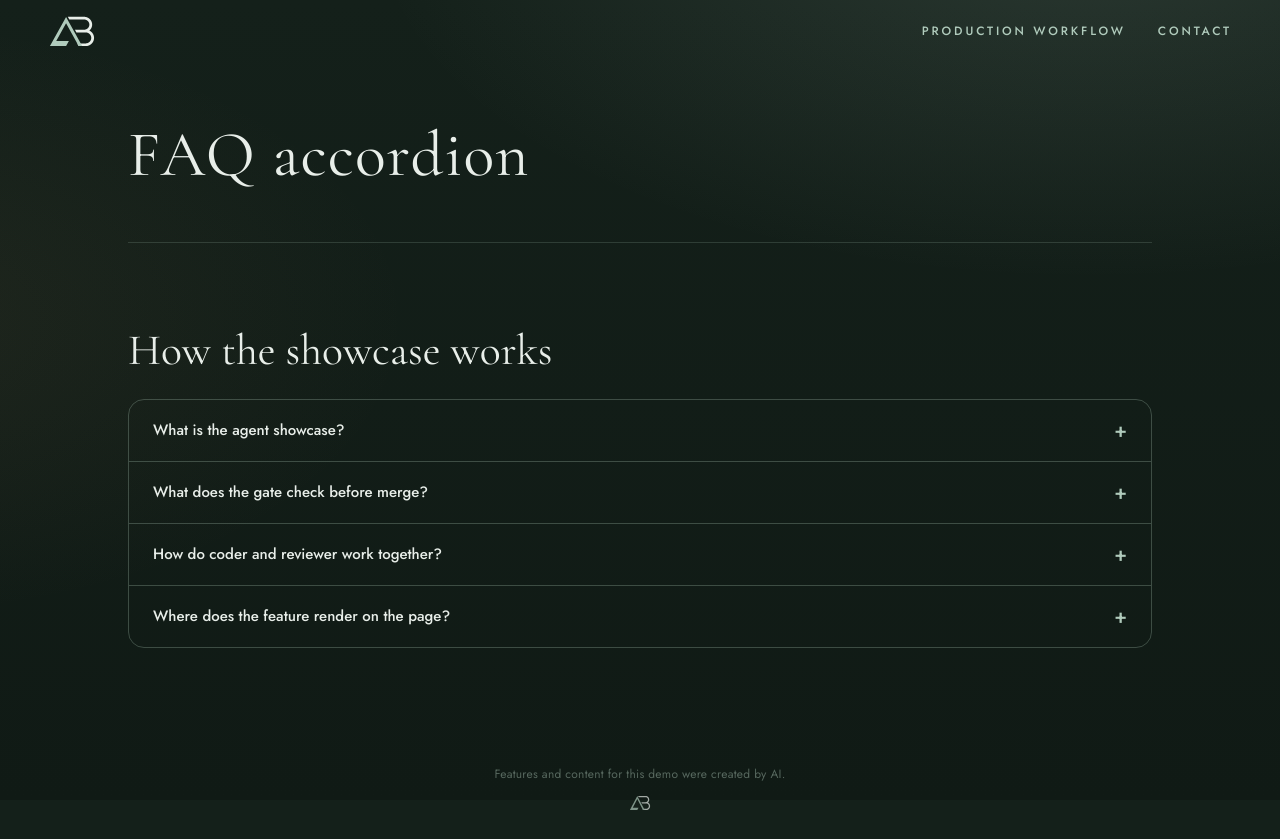
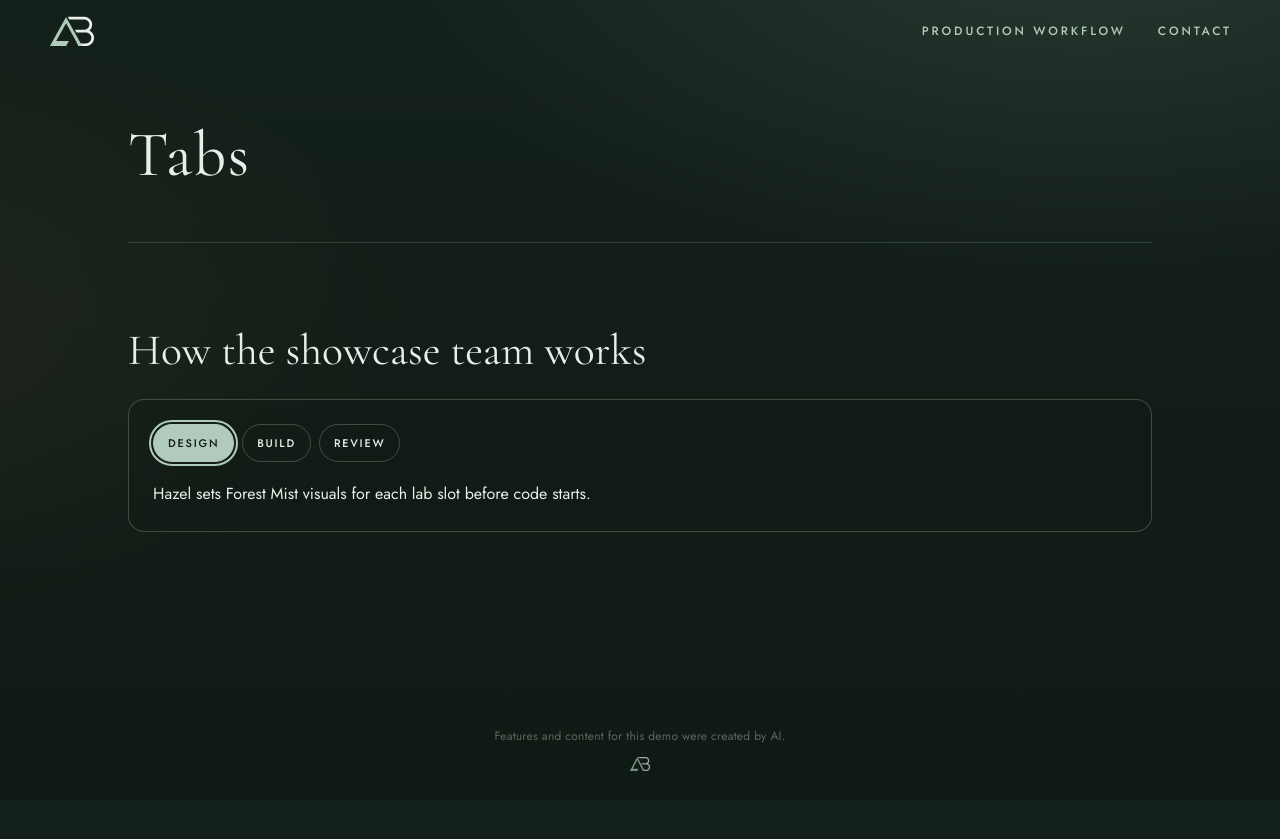
Before and after one commit to ashtonbach/agent-showcase, a Next.js app: page /showcase/ in a window 1280 px wide. After the commit the page ends 800 px from the top, so only its background shows below. Built offline with nearby package versions, Linux system fonts and the light colour scheme.

Commit message:
Feature: Tabs (Authors: Alder) (#380)
Merged after Rowan (AI reviewer) approved bd08808 and the v2 gate, build and functional checks passed. Author: Alder (AI coder)

Co-author: Alder (AI coder)

```diff
--- a/app/lab/current.json
+++ b/app/lab/current.json
@@ -1 +1 @@
-{"slug":"faq-accordion"}
+{"slug":"tabs"}
--- a/app/lab/tabs/index.tsx
+++ b/app/lab/tabs/index.tsx
@@ -1,100 +1,48 @@
 "use client";
-
-import { useRef, useState, type KeyboardEvent } from "react";
-
-type TabDef = { id: string; label: string; heading: string; body: string };
-
-const TABS: TabDef[] = [
-  {
-    id: "pick",
-    label: "Pick",
-    heading: "Pick a feature",
-    body: "A visitor triggers a run; the coordinator hands the team one small, scoped feature to build.",
-  },
-  {
-    id: "build",
-    label: "Build",
-    heading: "Build in the open",
-    body: "The coder writes the component live in its own lab slot while a reviewer and QA wait on deck.",
-  },
-  {
-    id: "check",
-    label: "Check",
-    heading: "Check before merge",
-    body: "Automated gates and a reviewer check the live preview before any change reaches production.",
-  },
-];
-
-const css = `
-.lab-tabs-section { width: min(720px, 100%); margin: 8px auto 56px; }
-.lab-tabs-title { font-family: var(--serif); font-weight: 400; font-size: 30px; margin: 0 0 20px; color: var(--mist); }
-.lab-tabs-list { display: flex; flex-wrap: wrap; gap: 8px; margin: 0 0 16px; }
-.lab-tabs-tab { font-family: var(--sans); font-size: 14px; color: var(--muted); background: transparent; border: 1px solid rgba(176, 203, 188, 0.28); border-radius: 999px; padding: 8px 18px; cursor: pointer; }
-.lab-tabs-tab--active { color: var(--forest); background: var(--sage); border-color: var(--sage); }
-.lab-tabs-panel { border: 1px solid rgba(176, 203, 188, 0.28); border-radius: 16px; padding: 24px; }
-.lab-tabs-panel-heading { font-family: var(--serif); font-weight: 400; font-size: 22px; margin: 0 0 10px; color: var(--mist); }
-.lab-tabs-panel-body { margin: 0; color: var(--mist); line-height: 1.6; }
-@media (prefers-reduced-motion: no-preference) { .lab-tabs-tab { transition: background 0.15s ease, color 0.15s ease; } }
-@media (max-width: 420px) { .lab-tabs-tab { padding: 7px 14px; font-size: 13px; } .lab-tabs-panel { padding: 18px; } }
-`;
-
-export default function Tabs() {
+import { useId, useLayoutEffect, useState } from "react";
+const STEPS = [
+  { label: "Design", text: "Hazel sets Forest Mist visuals for each lab slot before code starts." },
+  { label: "Build", text: "Alder codes the spec in the lab slot and ships through the kit gate." },
+  { label: "Review", text: "Rowan reviews the PR and Cedar QA signs off on preview before merge." },
+] as const;
+export default function TabsLab() {
+  const uid = useId().replace(/:/g, "");
+  const titleId = `${uid}-title`;
   const [active, setActive] = useState(0);
-  const tabRefs = useRef<(HTMLButtonElement | null)[]>([]);
-
-  function selectAndFocus(index: number) {
-    setActive(index);
-    tabRefs.current[index]?.focus();
-  }
-
-  function handleKeyDown(event: KeyboardEvent<HTMLButtonElement>, index: number) {
-    if (event.key === "ArrowRight") {
-      event.preventDefault();
-      selectAndFocus((index + 1) % TABS.length);
-    } else if (event.key === "ArrowLeft") {
-      event.preventDefault();
-      selectAndFocus((index - 1 + TABS.length) % TABS.length);
-    }
-  }
-
+  const n = STEPS.length;
+  useLayoutEffect(() => {
+    document.getElementById(`${uid}-tab-${active}`)?.focus();
+  }, [active, uid]);
+  const select = (index: number) => setActive(((index % n) + n) % n);
+  const onKeyDown = (event: React.KeyboardEvent<HTMLDivElement>) => {
+    if (event.key === "ArrowRight") { event.preventDefault(); select(active + 1); }
+    else if (event.key === "ArrowLeft") { event.preventDefault(); select(active - 1); }
+  };
   return (
-    <section data-lab="tabs" aria-labelledby="lab-tabs-heading" className="lab-tabs-section">
-      <h2 id="lab-tabs-heading" className="lab-tabs-title">How the showcase team works</h2>
-      <div role="tablist" aria-label="How the showcase team works" className="lab-tabs-list">
-        {TABS.map((tab, index) => (
-          <button
-            key={tab.id}
-            type="button"
-            role="tab"
-            id={`lab-tabs-tab-${tab.id}`}
-            aria-selected={active === index}
-            aria-controls={`lab-tabs-panel-${tab.id}`}
-            tabIndex={active === index ? 0 : -1}
-            ref={(el) => {
-              tabRefs.current[index] = el;
-            }}
-            className={`lab-tabs-tab${active === index ? " lab-tabs-tab--active" : ""}`}
-            onClick={() => selectAndFocus(index)}
-            onKeyDown={(event) => handleKeyDown(event, index)}
-          >
-            {tab.label}
-          </button>
+    <section data-lab="tabs" aria-labelledby={titleId}>
+      <h2 id={titleId}>How the showcase team works</h2>
+      <div className="lab-tabs-shell">
+        <div className="lab-tabs-list" role="tablist" aria-label="Showcase workflow steps" onKeyDown={onKeyDown}>
+          {STEPS.map((step, i) => (
+            <button key={step.label} type="button" role="tab" className="lab-tab" id={`${uid}-tab-${i}`}
+              aria-selected={active === i} aria-controls={`${uid}-panel-${i}`} tabIndex={active === i ? 0 : -1}
+              onClick={() => select(i)}>{step.label}</button>
+          ))}
+        </div>
+        {STEPS.map((step, i) => (
+          <div key={step.label} role="tabpanel" className="lab-tabpanel" id={`${uid}-panel-${i}`}
+            aria-labelledby={`${uid}-tab-${i}`} hidden={active !== i}><p>{step.text}</p></div>
         ))}
       </div>
-      {TABS.map((tab, index) => (
-        <div
-          key={tab.id}
-          role="tabpanel"
-          id={`lab-tabs-panel-${tab.id}`}
-          aria-labelledby={`lab-tabs-tab-${tab.id}`}
-          hidden={active !== index}
-          className="lab-tabs-panel"
-        >
-          <h3 className="lab-tabs-panel-heading">{tab.heading}</h3>
-          <p className="lab-tabs-panel-body">{tab.body}</p>
-        </div>
-      ))}
-      <style>{css}</style>
+      <style>{`[data-lab="tabs"]{width:min(720px,100%);margin:8px auto 56px;color:var(--mist,#f2efe6)}
+[data-lab="tabs"] h2{font-family:var(--serif);font-weight:400;font-size:30px;margin:0 0 20px;line-height:1.2}
+.lab-tabs-shell{border:1px solid rgba(176,203,188,.28);border-radius:16px;padding:24px;background:rgba(18,26,22,.35)}
+.lab-tabs-list{display:flex;flex-wrap:wrap;gap:8px;margin-bottom:20px}
+.lab-tab{font-family:var(--sans);font-weight:500;letter-spacing:.16em;text-transform:uppercase;font-size:11px;padding:10px 14px;border-radius:999px;border:1px solid rgba(176,203,188,.28);background:transparent;color:#e8eee9;cursor:pointer;transition:background .2s,border-color .2s}
+.lab-tab[aria-selected=true]{background:var(--sage);color:#121a16;border-color:var(--sage)}
+.lab-tab:focus-visible{outline:2px solid var(--sage);outline-offset:2px}
+.lab-tabpanel p{margin:0;line-height:1.55;font-size:16px;color:#e8eee9}
+@media (prefers-reduced-motion:reduce){.lab-tab{transition:none}}`}</style>
     </section>
   );
 }
--- a/app/page.tsx
+++ b/app/page.tsx
@@ -1,4 +1,4 @@
-import Lab from "./lab/faq-accordion";
+import Lab from "./lab/tabs";
 import { readDemoKey, demoTitle } from "./demo-name";
 const demoKey = readDemoKey();
 const demoName = demoTitle();
```
